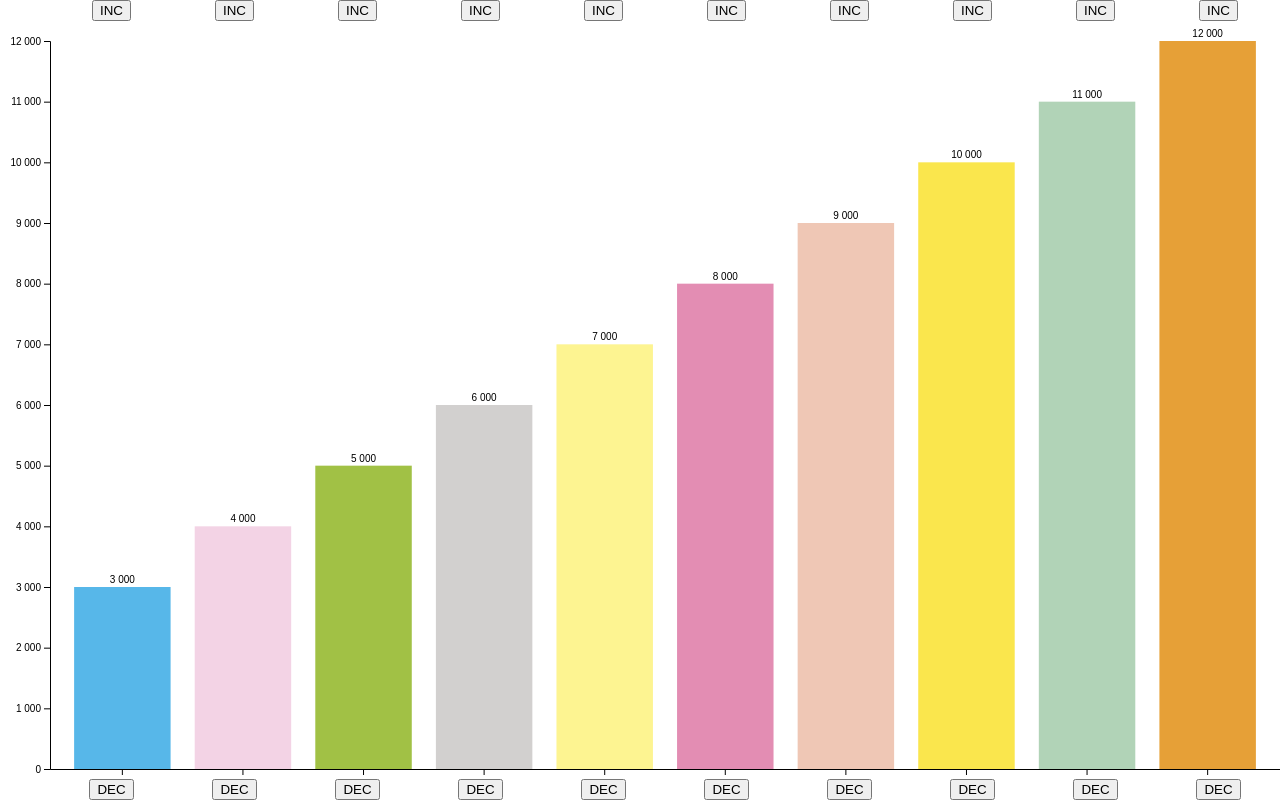
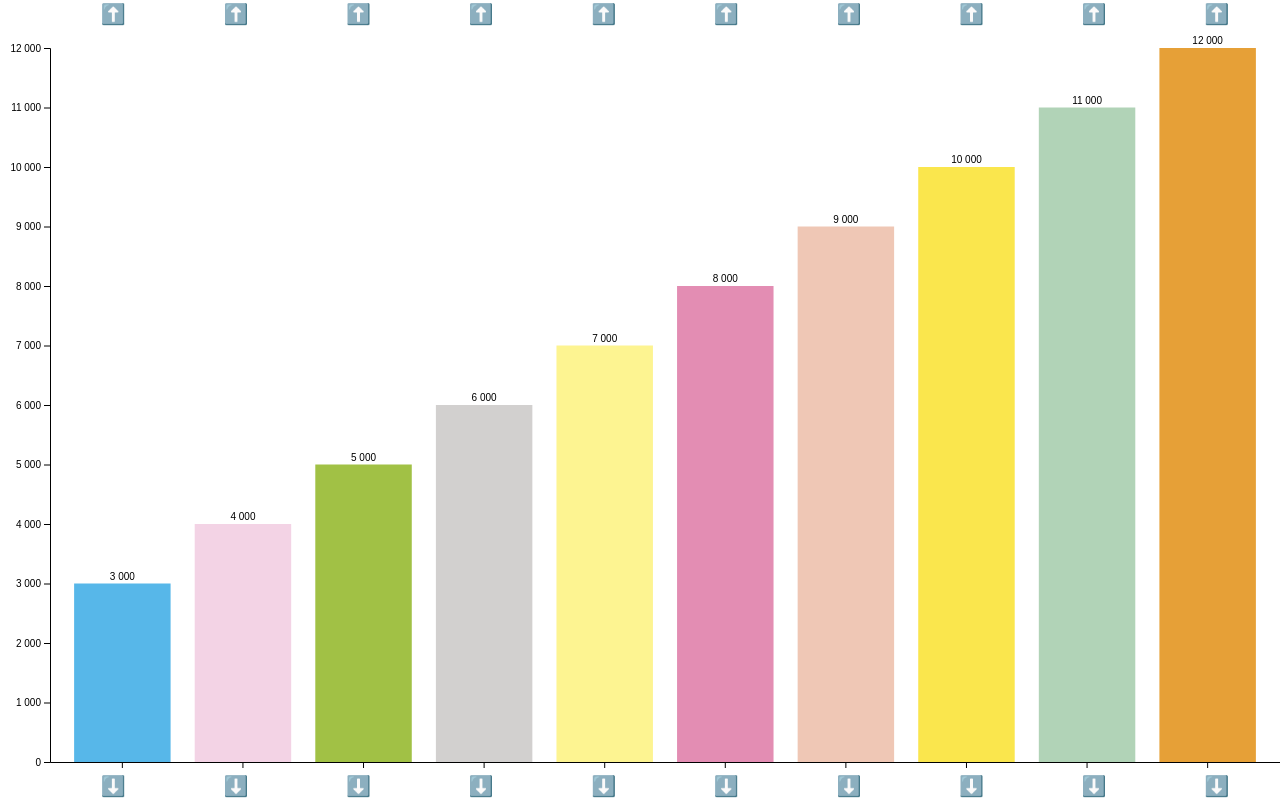
Before and after one commit to VegardSkui/kurskontroll, a website built with Vite: page index.html in a window 1280 px wide. Built offline with nearby package versions, Linux system fonts and the light colour scheme.

Commit message:
Update button style

```diff
--- a/src/main.ts
+++ b/src/main.ts
@@ -31,7 +31,7 @@ const increaseButtons = document.createElement("div");
 increaseButtons.className = "buttons";
 for (let d of groups) {
   let btn = document.createElement("button");
-  btn.innerText = "INC";
+  btn.innerText = "\u2b06\ufe0f"; // Up Arrow Emoji
   btn.onclick = () => {
     d.value += 1000;
     drawChart();
@@ -45,7 +45,7 @@ const decreaseButtons = document.createElement("div");
 decreaseButtons.className = "buttons";
 for (let d of groups) {
   let btn = document.createElement("button");
-  btn.innerText = "DEC";
+  btn.innerText = "\u2b07\ufe0f"; // Down Arrow Emoji
   btn.onclick = () => {
     d.value = Math.max(d.value - 1000, 0);
     drawChart();
--- a/src/style.css
+++ b/src/style.css
@@ -22,6 +22,17 @@
   display: flex;
   justify-content: space-around;
   margin-left: 50px;
+  padding: 2px;
+
+  button {
+    appearance: none;
+    background: none;
+    border: none;
+    padding: 0;
+    margin: 0;
+    font-size: 20px;
+    cursor: pointer;
+  }
 }
 
 svg {
```
